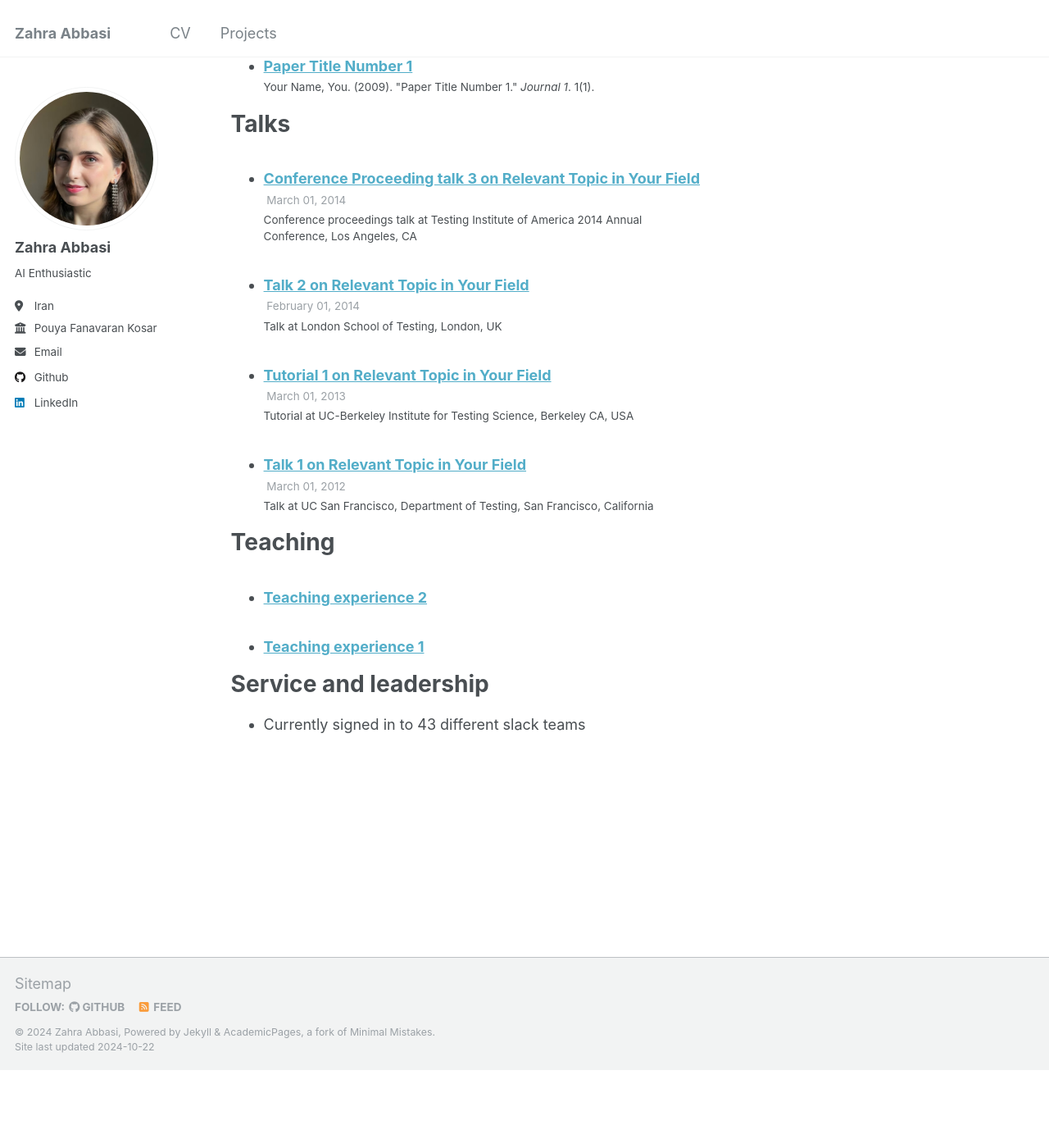
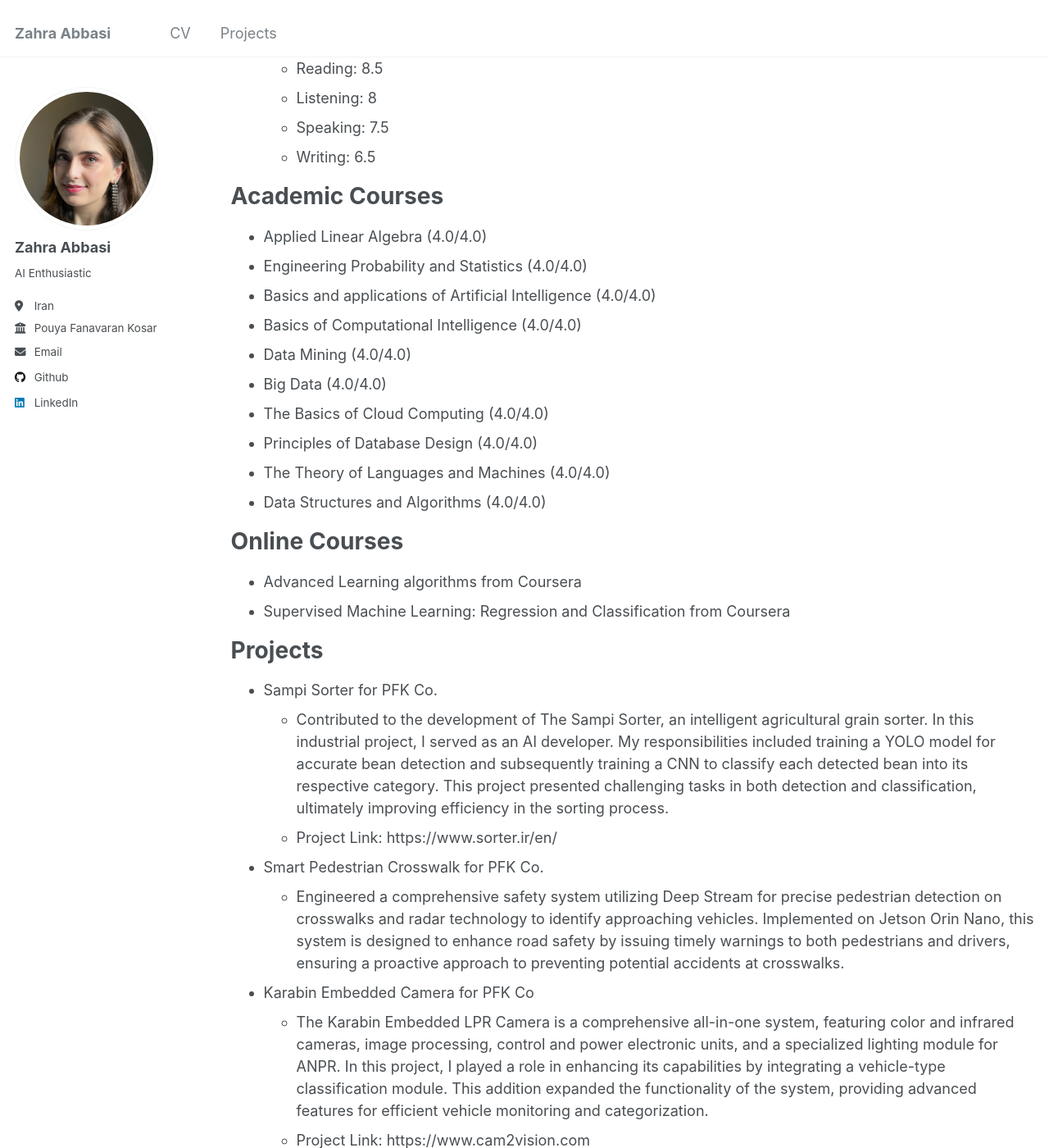
Before and after one commit to zahra-abbasi-vault/zahra-abbasi-vault.github.io, a Jekyll site: the page built from _pages/cv.md, in a window 1280 px wide and 1400 px high, scrolled down 1345 px. Shown: the whole window at 82% size. Built offline with Jekyll 4.4.1, drawn with Linux system fonts in a browser that asks for light colours; before the commit the page ends 2650 px from its top, so only the background shows below that; some of the changed text lies outside the part shown.

Commit message:
Update cv.md

```diff
--- a/_pages/cv.md
+++ b/_pages/cv.md
@@ -11,54 +11,77 @@
 
 Education
 ======
-* Ph.D in Version Control Theory, GitHub University, 2018 (expected)
-* M.S. in Jekyll, GitHub University, 2014
-* B.S. in GitHub, GitHub University, 2012
+* B.Sc. in Computer Engineering, Alzahra University, Sep 2019 - Aug 2023
+  * Overall GPA: 3.89
+  * Last Four Semesters GPA: 4.0
+  * Second highest GPA among Computer Engineering students entering 2019
 
-Work experience
+Work Experience
 ======
-* Spring 2024: Academic Pages Collaborator
-  * Github University
-  * Duties includes: Updates and improvements to template
-  * Supervisor: The Users
+* Jul 2023 - Present: Machine Learning Engineer
+  * Pooya Fanavaran Kosar (Tehran)
+  * Duties included:
+    * Python Developer
+    * Developed and optimized computer vision solutions for real-world applications
+    * Proficient in training deep learning models for various computer vision tasks
+    * Experience in working with NVIDIA's recent frameworks
+    * Developed and deployed a real-time object detection system
 
-* Fall 2015: Research Assistant
-  * Github University
-  * Duties included: Merging pull requests
-  * Supervisor: Professor Hub
-
-* Summer 2015: Research Assistant
-  * Github University
-  * Duties included: Tagging issues
-  * Supervisor: Professor Git
+Research Interests
+======
+* Artificial Intelligence
+* Machine Learning
+* Deep Learning
+* Computer Vision
+* Medical Imaging
+* Large Language Models
+* Natural Language Processing
+* Transformers
+* Generative AI
 
 Skills
 ======
-* Skill 1
-* Skill 2
-  * Sub-skill 2.1
-  * Sub-skill 2.2
-  * Sub-skill 2.3
-* Skill 3
+* Programming: Python, Embedded Linux
+* AI/ML: Artificial Neural Networks, Machine Learning, Convolutional Neural Network
+* Frameworks: TensorFlow, Pytorch, Large Language Models (LLM)
+* Tools: Gstreamer, SQL, PyQt, Data Warehouse(ETL)
 
-Publications
+Languages
 ======
-  <ul>{% for post in site.publications reversed %}
-    {% include archive-single-cv.html %}
-  {% endfor %}</ul>
+* IELTS
+  * Overall: 7.5
+  * Reading: 8.5
+  * Listening: 8
+  * Speaking: 7.5
+  * Writing: 6.5
 
-Talks
+Academic Courses
 ======
-  <ul>{% for post in site.talks reversed %}
-    {% include archive-single-talk-cv.html  %}
-  {% endfor %}</ul>
+* Applied Linear Algebra (4.0/4.0)
+* Engineering Probability and Statistics (4.0/4.0)
+* Basics and applications of Artificial Intelligence (4.0/4.0)
+* Basics of Computational Intelligence (4.0/4.0)
+* Data Mining (4.0/4.0)
+* Big Data (4.0/4.0)
+* The Basics of Cloud Computing (4.0/4.0)
+* Principles of Database Design (4.0/4.0)
+* The Theory of Languages and Machines (4.0/4.0)
+* Data Structures and Algorithms (4.0/4.0)
 
-Teaching
+Online Courses
 ======
-  <ul>{% for post in site.teaching reversed %}
-    {% include archive-single-cv.html %}
-  {% endfor %}</ul>
+* Advanced Learning algorithms from Coursera
+* Supervised Machine Learning: Regression and Classification from Coursera
 
-Service and leadership
+Projects
 ======
-* Currently signed in to 43 different slack teams
+* Sampi Sorter for PFK Co.
+  * Contributed to the development of The Sampi Sorter, an intelligent agricultural grain sorter. In this industrial project, I served as an AI developer. My responsibilities included training a YOLO model for accurate bean detection and subsequently training a CNN to classify each detected bean into its respective category. This project presented challenging tasks in both detection and classification, ultimately improving efficiency in the sorting process.
+  * Project Link: https://www.sorter.ir/en/
+
+* Smart Pedestrian Crosswalk for PFK Co.
+  * Engineered a comprehensive safety system utilizing Deep Stream for precise pedestrian detection on crosswalks and radar technology to identify approaching vehicles. Implemented on Jetson Orin Nano, this system is designed to enhance road safety by issuing timely warnings to both pedestrians and drivers, ensuring a proactive approach to preventing potential accidents at crosswalks.
+
+* Karabin Embedded Camera for PFK Co
+  * The Karabin Embedded LPR Camera is a comprehensive all-in-one system, featuring color and infrared cameras, image processing, control and power electronic units, and a specialized lighting module for ANPR. In this project, I played a role in enhancing its capabilities by integrating a vehicle-type classification module. This addition expanded the functionality of the system, providing advanced features for efficient vehicle monitoring and categorization.
+  * Project Link: https://www.cam2vision.com
```
